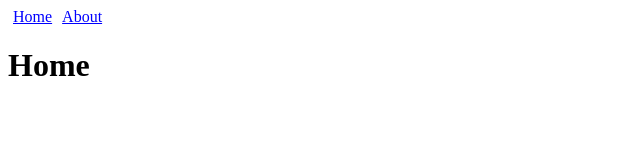
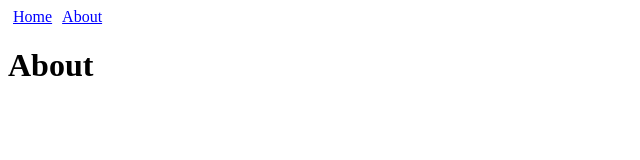
Before and after one commit to EvGeniyStadnik/React_Router_v4, a React (Create React App) app: page / in a window 1280 px wide. Shown: the top 160 px of the page, without its empty margins (0-640 px from the left). Built offline with nearby package versions, Linux system fonts and the light colour scheme; the HTML template or start-up script is replaced by a standard one.

Commit message:
Router Types - MemoryRouter

```diff
--- a/src/App.js
+++ b/src/App.js
@@ -2,6 +2,7 @@ import React from 'react'
 import {
     BrowserRouter,
     HashRouter,
+    MemoryRouter,
     Route,
     Link
 } from 'react-router-dom'
@@ -33,5 +34,14 @@ const HashRouterApp = () => (
         <RouterLinks/>
     </HashRouter>
 );
+//url in Browser not changing
+const MemoryRouterApp = () => (
+    <MemoryRouter
+        initialEntries={['/', '/about']}
+        initialIndex={1} //1 - represents '/about'
+    >
+        <RouterLinks/>
+    </MemoryRouter>
+);
 
-export default HashRouterApp;
+export default MemoryRouterApp;
```
